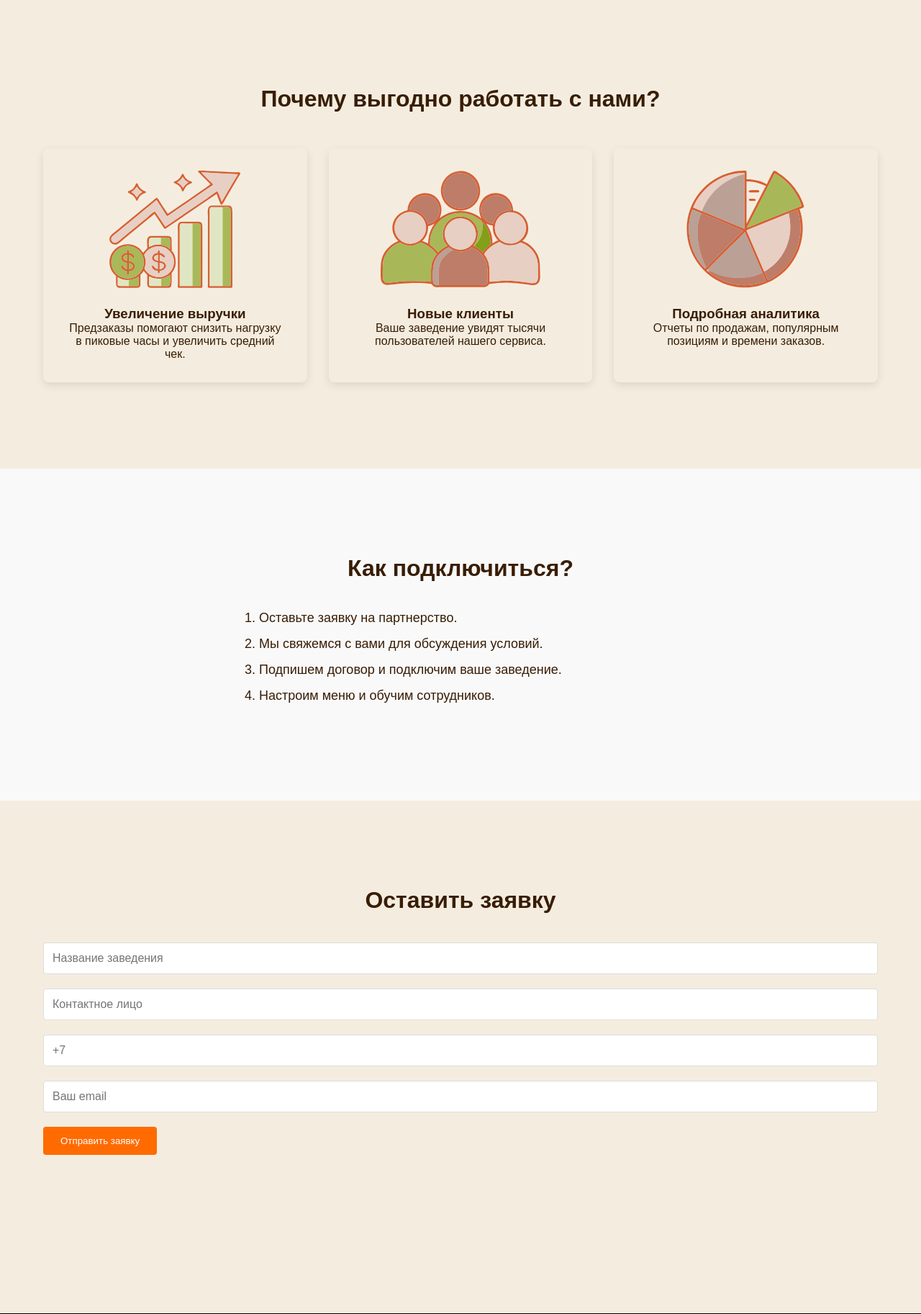
After one commit to SSerov77/web-nyamrun, a Django app: page /partnership/ in a window 1280 px wide. The commit adds this page. Shown: the part 542-2367 px from the top of the page at 72% size. Run offline with Django 5.2, Linux system fonts and the light colour scheme; parts of the project's set-up code (start-up, migrations or seed data) failed here and were passed over; some web fonts are replaced.

Commit message:
Added partnership page

```diff
--- a/nyamrun/nyamrun/urls.py
+++ b/nyamrun/nyamrun/urls.py
@@ -11,6 +11,7 @@ urlpatterns = [
     path("orders/", include("orders.urls")),
     path("users/", include("users.urls")),
     path('chaining/', include('smart_selects.urls')),
+    path('partnership/', include('partnership.urls')),
 ]
 
 if settings.DEBUG:
--- /dev/null
+++ b/nyamrun/partnership/apps.py
@@ -0,0 +1,6 @@
+from django.apps import AppConfig
+
+
+class PartnershipConfig(AppConfig):
+    default_auto_field = "django.db.models.BigAutoField"
+    name = "partnership"
--- /dev/null
+++ b/nyamrun/partnership/urls.py
@@ -0,0 +1,8 @@
+from django.urls import path
+
+from partnership import views
+
+urlpatterns = [
+    path("", views.partnership, name="partnership"),
+    path('submit/', views.partnership_submit, name='partnership_submit'),
+]
--- /dev/null
+++ b/nyamrun/partnership/views.py
@@ -0,0 +1,17 @@
+from django.shortcuts import render, redirect
+
+
+def partnership(request):
+    return render(request, 'partnership/partnership.html')
+
+
+def partnership_submit(request):
+    if request.method == 'POST':
+        name = request.POST.get('name')
+        contact = request.POST.get('contact')
+        phone = request.POST.get('phone')
+        email = request.POST.get('email')
+
+        print("New partner: ", name, contact, phone, email)
+
+    return redirect('partnership')
--- /dev/null
+++ b/nyamrun/static/css/partnership/partnership.css
@@ -0,0 +1,113 @@
+/* Стили для страницы "Партнерство" */
+.hero {
+    background: linear-gradient(rgba(0, 0, 0, 0.5), rgba(0, 0, 0, 0.5)), url('{% static "imgs/restaurant-hero.jpg" %}');
+    background-size: cover;
+    color: white;
+    text-align: center;
+    padding: 100px 0;
+}
+
+.hero h1 {
+    font-size: 42px;
+    margin-bottom: 20px;
+}
+
+.hero p {
+    font-size: 18px;
+    max-width: 600px;
+    margin: 0 auto 30px;
+}
+
+.benefits {
+    padding: 80px 0;
+    text-align: center;
+}
+
+.benefits h2 {
+    font-size: 32px;
+    margin-bottom: 50px;
+}
+
+.benefits-grid {
+    display: grid;
+    grid-template-columns: repeat(auto-fit, minmax(300px, 1fr));
+    gap: 30px;
+}
+
+.benefit-card {
+    padding: 30px;
+    border-radius: 8px;
+    box-shadow: 0 4px 12px rgba(0, 0, 0, 0.1);
+}
+
+.benefit-card img {
+    min-height: 165px;
+    margin-bottom: 20px;
+}
+
+.how-it-works {
+    background: #F9F9F9;
+    padding: 80px 0;
+}
+
+.how-it-works h2 {
+    text-align: center;
+    font-size: 32px;
+    margin-bottom: 40px;
+}
+
+.steps {
+    max-width: 600px;
+    margin: 0 auto;
+    padding-left: 20px;
+}
+
+.steps li {
+    margin-bottom: 15px;
+    font-size: 18px;
+}
+
+.partnership-form {
+    padding: 80px 0;
+}
+
+.partnership-form h2 {
+    text-align: center;
+    font-size: 32px;
+    margin-bottom: 40px;
+}
+
+.form-group {
+    margin-bottom: 20px;
+}
+
+.form-group label {
+    display: block;
+    margin-bottom: 8px;
+    font-weight: 500;
+}
+
+.form-group input {
+    width: 100%;
+    padding: 12px;
+    border: 1px solid #ddd;
+    border-radius: 4px;
+    font-size: 16px;
+}
+
+.btn {
+    display: inline-block;
+    padding: 12px 24px;
+    background: #FF6B00;
+    color: white;
+    border-radius: 4px;
+    text-decoration: none;
+    font-weight: 500;
+    transition: 0.3s;
+    cursor: pointer;
+    border: none;
+}
+
+.btn:hover {
+    background: #E05D00;
+}
--- a/nyamrun/templates/base.html
+++ b/nyamrun/templates/base.html
@@ -22,5 +22,15 @@
     {% block content %}{% endblock %}
     {% include 'includes/footer.html' %}
   </body>
+  {% if messages %}
+    <div class="notification-wrapper">
+      {% for message in messages %}
+        <div class="notification {% if message.tags %}{{ message.tags }}{% endif %}">
+          {{ message }}
+          <span class="close-btn">&times;</span>
+        </div>
+      {% endfor %}
+    </div>
+  {% endif %}
   <script src="{% static "js/users/showPassword.js" %}"></script>
 </html>
--- a/nyamrun/templates/includes/navbar.html
+++ b/nyamrun/templates/includes/navbar.html
@@ -1,5 +1,5 @@
 <nav class="navbar">
   <a href="{% url 'home' %}">О нас</a>
   <a href="{% url 'place_list' %}">Заведения</a>
-  <a href="#">Партнерство</a>
+  <a href="{% url 'partnership' %}">Партнерство</a>
 </nav>
--- /dev/null
+++ b/nyamrun/templates/partnership/partnership.html
@@ -0,0 +1,75 @@
+{% extends 'base.html' %}
+{% load static %}
+
+{% block title %}Партнерство | {{ block.super }}{% endblock %}\
+
+{% block extra_head %}
+  <link rel="stylesheet" href="{% static 'css/partnership/partnership.css' %}">
+{% endblock %}
+
+{% block content %}
+<section class="hero">
+    <div class="container">
+        <h1>Станьте нашим партнером</h1>
+        <p>Предзаказы — это не просто удобство, это ваш стабильный доход!</p>
+        <a href="#form" class="btn">Оставить заявку</a>
+    </div>
+</section>
+
+<section class="benefits">
+    <div class="container">
+        <h2>Почему выгодно работать с нами?</h2>
+        <div class="benefits-grid">
+            <div class="benefit-card">
+                <img src="{% static 'imgs/icons/increase-sales.svg' %}" alt="Рост продаж">
+                <h3>Увеличение выручки</h3>
+                <p>Предзаказы помогают снизить нагрузку в пиковые часы и увеличить средний чек.</p>
+            </div>
+            <div class="benefit-card">
+                <img src="{% static 'imgs/icons/customers.svg' %}" alt="Новые клиенты">
+                <h3>Новые клиенты</h3>
+                <p>Ваше заведение увидят тысячи пользователей нашего сервиса.</p>
+            </div>
+            <div class="benefit-card">
+                <img src="{% static 'imgs/icons/analytics.svg' %}" alt="Аналитика">
+                <h3>Подробная аналитика</h3>
+                <p>Отчеты по продажам, популярным позициям и времени заказов.</p>
+            </div>
+        </div>
+    </div>
+</section>
+
+<section class="how-it-works">
+    <div class="container">
+        <h2>Как подключиться?</h2>
+        <ol class="steps">
+            <li>Оставьте заявку на партнерство.</li>
+            <li>Мы свяжемся с вами для обсуждения условий.</li>
+            <li>Подпишем договор и подключим ваше заведение.</li>
+            <li>Настроим меню и обучим сотрудников.</li>
+        </ol>
+    </div>
+</section>
+
+<section class="partnership-form" id="form">
+    <div class="container">
+        <h2>Оставить заявку</h2>
+        <form method="POST" action="{% url 'partnership_submit' %}">
+            {% csrf_token %}
+            <div class="form-group">
+                <input type="text" id="name" name="name" placeholder="Название заведения" required>
+            </div>
+            <div class="form-group">
+                <input type="text" id="contact" name="contact" placeholder="Контактное лицо" required>
+            </div>
+            <div class="form-group">
+                <input type="tel" id="phone" name="phone" placeholder="+7" required>
+            </div>
+            <div class="form-group">
+                <input type="email" id="email" name="email" placeholder="Ваш email" required>
+            </div>
+            <button type="submit" class="btn">Отправить заявку</button>
+        </form>
+    </div>
+</section>
+{% endblock %}
```
Also changed, not shown: nyamrun/nyamrun/settings.py (+9 -4 lines), nyamrun/partnership/__init__.py (added), nyamrun/partnership/migrations/__init__.py (added), nyamrun/static/imgs/icons/analytics.svg (added), nyamrun/static/imgs/icons/customers.svg (added), nyamrun/static/imgs/icons/increase-sales.svg (added).
